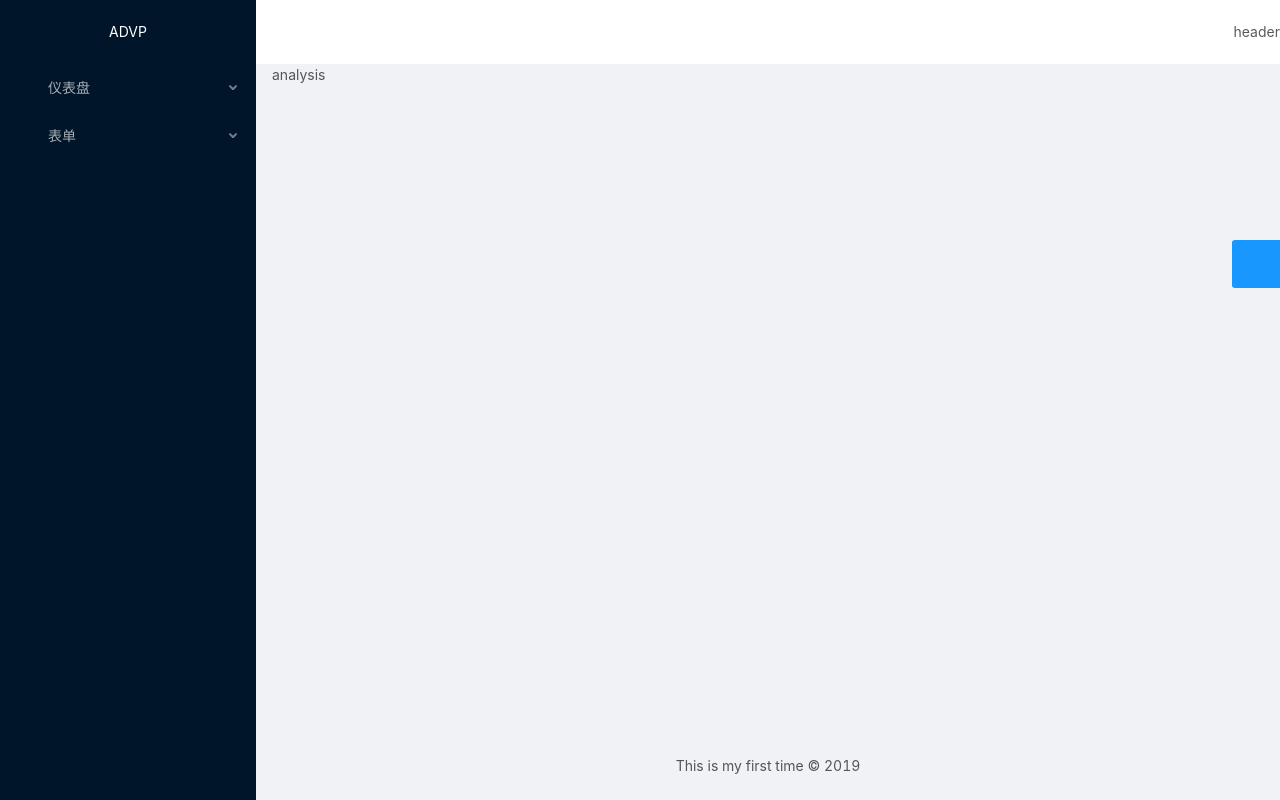
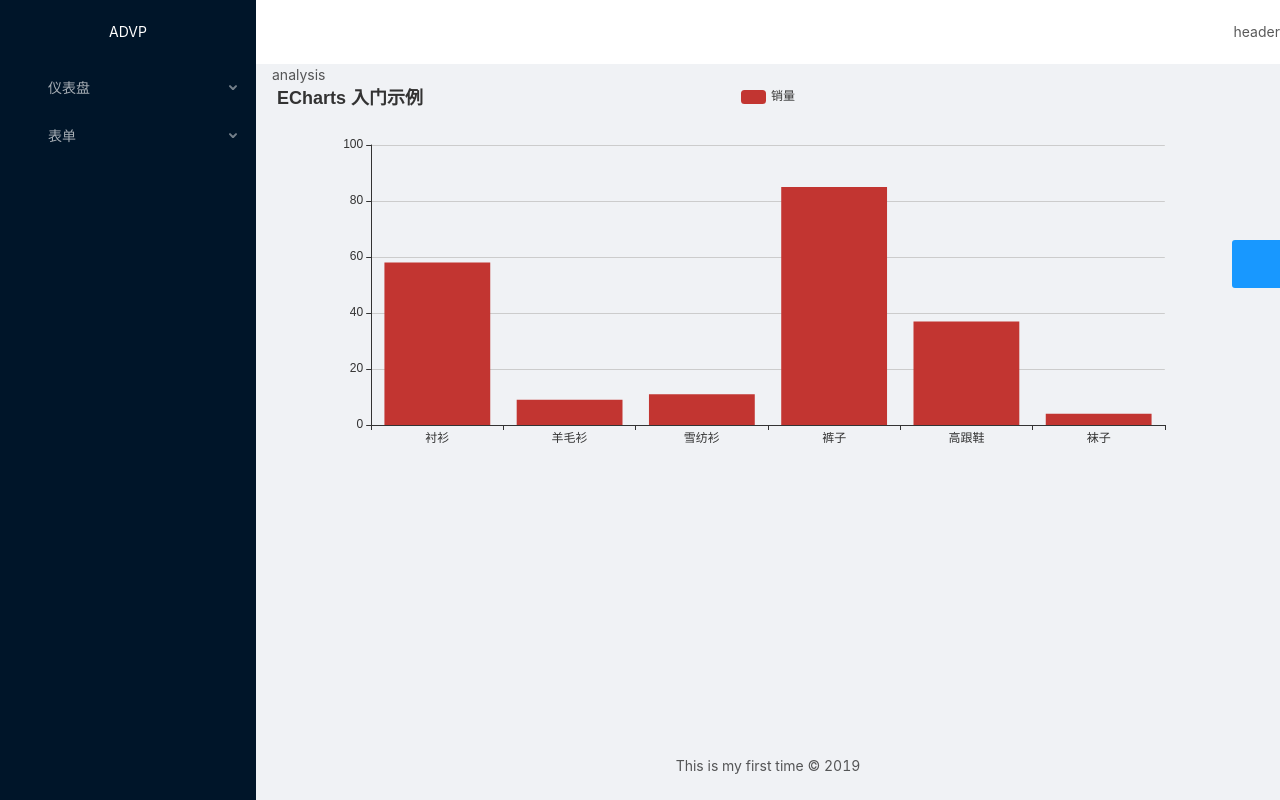
Before and after one commit to prief/advp, a Vue app: page /dashboard/analysis in a window 1280 px wide. Built offline with nearby package versions, Linux system fonts and the light colour scheme.

Commit message:
add echarts

```diff
--- a/package.json
+++ b/package.json
@@ -11,9 +11,11 @@
   "dependencies": {
     "ant-design-vue": "^1.3.10",
     "core-js": "^2.6.5",
+    "echarts": "^4.2.1",
     "lodash": "^4.17.15",
     "moment": "^2.24.0",
     "nprogress": "^0.2.0",
+    "resize-detector": "^0.2.0",
     "vue": "^2.6.10",
     "vue-router": "^3.0.3",
     "vuex": "^3.0.1"
--- /dev/null
+++ b/src/components/Chart.vue
@@ -0,0 +1,55 @@
+<template>
+  <div ref="echarts"></div>
+</template>
+
+<script>
+import echarts from 'echarts';
+import { addListener, removeListener } from 'resize-detector';
+import debounce from 'lodash/debounce';
+export default {
+  props: {
+    option: {
+      type: Object,
+      default: () => {},
+    },
+  },
+  created() {
+    this.resize = debounce(this.resize, 300);
+  },
+  mounted() {
+    this.renderChart();
+    addListener(this.$refs.echarts, this.resize);
+    // 指定图表的配置项和数据
+  },
+  watch: {
+    // 深度监听比较耗性能
+    // option: {
+    //   handler(v) {
+    //     this.myChart.setOption(v);
+    //   },
+    //   deep: true,
+    // },
+    option(v) {
+      this.myChart.setOption(v);
+    },
+  },
+  methods: {
+    resize() {
+      console.log('resize');
+      this.myChart.resize();
+    },
+    renderChart() {
+      this.myChart = echarts.init(this.$refs.echarts);
+      // 使用刚指定的配置项和数据显示图表。
+      this.myChart.setOption(this.option);
+    },
+  },
+  beforeDestroy() {
+    removeListener(this.$refs.echarts, this.resize);
+    this.myChart.dispose();
+    this.myChart = null;
+  },
+};
+</script>
+
+<style></style>
--- a/src/views/dashboard/Analysis.vue
+++ b/src/views/dashboard/Analysis.vue
@@ -1,9 +1,52 @@
 <template>
-  <div>analysis</div>
+  <div>
+    analysis
+    <Charts style="height:400px" :option="opt" />
+  </div>
 </template>
 
 <script>
-export default {};
+import Charts from '../../components/Chart';
+import random from 'lodash/random';
+export default {
+  components: {
+    Charts,
+  },
+  mounted() {
+    this.timer = setInterval(() => {
+      this.opt.series[0].data = this.opt.series[0].data.map(() => random(100));
+
+      this.opt = { ...this.opt };
+    }, 2000);
+  },
+  destroyed() {
+    clearTimeout(this.timer);
+  },
+  data() {
+    return {
+      opt: {
+        title: {
+          text: 'ECharts 入门示例',
+        },
+        tooltip: {},
+        legend: {
+          data: ['销量'],
+        },
+        xAxis: {
+          data: ['衬衫', '羊毛衫', '雪纺衫', '裤子', '高跟鞋', '袜子'],
+        },
+        yAxis: {},
+        series: [
+          {
+            name: '销量',
+            type: 'bar',
+            data: [5, 20, 36, 10, 10, 20],
+          },
+        ],
+      },
+    };
+  },
+};
 </script>
 
 <style></style>
```
Also changed, not shown: 1 other file (tests, documents, lock files or other folders).
